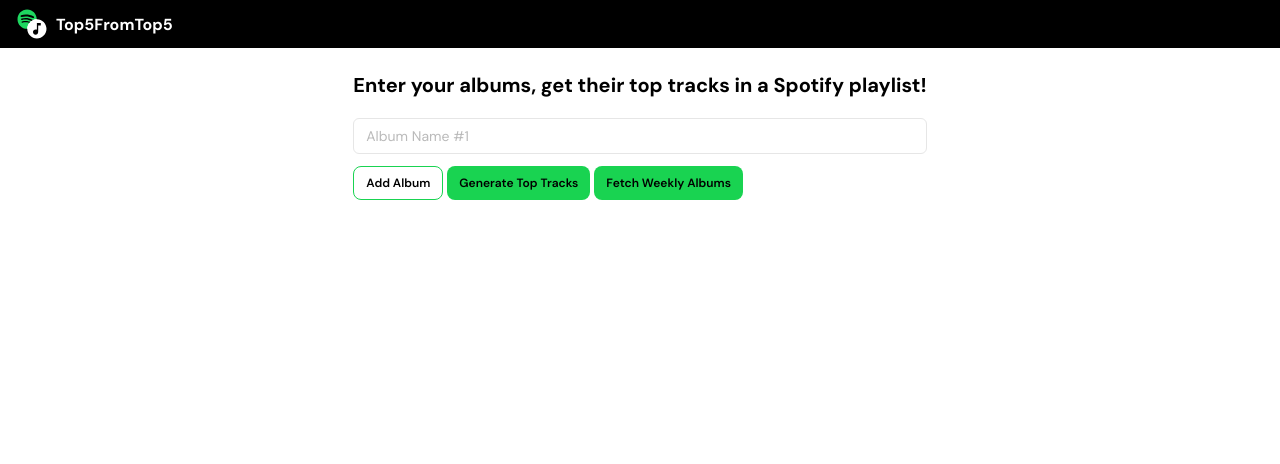
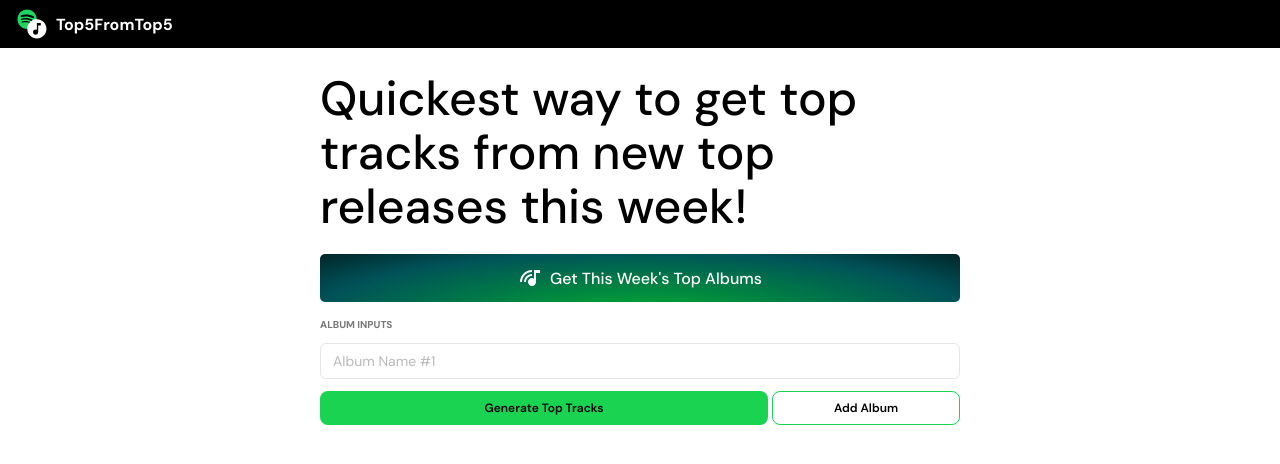
Before and after one commit to hamayunzafar/top5fromtop5, a React (Create React App) app: page / in a window 1280 px wide. Shown: the top 464 px of the page. Built offline with nearby package versions, Linux system fonts and the light colour scheme.

Commit message:
Fancy button added, css improvements, functionality cleanups

```diff
--- a/package.json
+++ b/package.json
@@ -7,10 +7,12 @@
     "@testing-library/react": "^13.4.0",
     "@testing-library/user-event": "^13.5.0",
     "axios": "^1.6.7",
+    "framer-motion": "^11.0.8",
     "http-proxy-middleware": "^2.0.6",
     "react": "^18.2.0",
     "react-dom": "^18.2.0",
     "react-scripts": "^5.0.1",
+    "react-spring": "^9.7.3",
     "web-vitals": "^2.1.4"
   },
   "scripts": {
@@ -36,5 +38,8 @@
       "last 1 firefox version",
       "last 1 safari version"
     ]
+  },
+  "devDependencies": {
+    "sass": "^1.71.1"
   }
 }
--- a/src/App.css
+++ b/src/App.css
@@ -1,6 +1,5 @@
 .App {
   text-align: center;
-
 }
 
 .App-logo {
@@ -16,10 +15,10 @@
 
 body {
   padding: 20px;
+  align-items: center;
   font-family: 'DM Sans' !important;
   display: flex;
-  flex-direction: column;
-  align-items: center;
+  justify-content: center;
 }
 
 /* Navbar.css */
@@ -61,14 +60,46 @@
   position: relative;
   display: flex;
   flex-direction: column;
-  width: 100%;
+  max-width: 80vh;
   margin-top: 52px;
+  font-family: 'DM Sans' !important;
+}
+
+.icon-button {
+  border: none;
+  background-size: 200%;
+  color: white;
+  padding: 12px 20px;
+  font-size: 16px;
+  cursor: pointer;
+  outline: none;
+  border-radius: 5px;
+  background-size: 200% 200%;
+  font-family: 'DM Sans';
+  font-weight: 500;
+  margin-bottom: 16px;
+  transition: .3s;
+  /* Additional styling as needed */
+  display: flex;
+  gap: 8px;
+  flex-direction: row;
+  align-items: center;
+  flex-wrap: nowrap;
+  justify-content: center;
+}
+
+.icon-button > img {
+  width: 24px;
+  height: 24px;
+}
+
+.icon-button:hover {
+  box-shadow: 0px 4px 24px 0px rgba(3, 139, 0, 0.40);
 }
 
 .buttons {
   font-size: 12px;
   font-weight: 600;
-  font-family: 'DM Sans';
   padding-top: 8px;
   padding-bottom: 8px;
   padding-left: 12px;
@@ -77,6 +108,7 @@
   border-radius: 8px;
   border: none;
   cursor: pointer;
+  font-family: 'DM Sans' !important;
 }
 
 .buttons:active {
@@ -88,13 +120,22 @@
   display: flex;
   flex-direction: column;
   gap: 20px;
+  font-family: 'DM Sans' !important;
 }
 
 .topHeader {
   display: block;
-  font-size: 20px;
-  font-weight: 700;
+  font-size: 48px;
+  line-height: 54px;
+  font-weight: 500;
   margin-bottom: 20px;
+}
+
+.subHeader {
+  font-size: 10px;
+  font-weight: 800;
+  color:#7a7a7a;
+  margin-bottom: 12px;
 }
 
 .input-container {
@@ -102,6 +143,7 @@
   flex-direction: column;
   gap: 8px;
   margin: 0px 0px 12px 0px;
+  font-family: 'DM Sans' !important;
 }
 
 .album_inputs {
@@ -110,19 +152,19 @@
   right: 0;
   bottom: 0;
   font-size: 14px;
-  font-family: 'DM Sans';
   padding-left: 12px;
   padding-right: 12px;
   padding-top: 8px;
   padding-bottom: 8px;
   border-radius: 6px;
   border: solid 1px rgb(230, 230, 230);
+  font-family: 'DM Sans' !important;
 }
 
 .album_inputs::placeholder {
   font-size: 14px;
-  font-family: 'DM Sans';
   color: rgb(186, 186, 186);
+  font-family: 'DM Sans' !important;
 }
 
 .button-containers {
@@ -131,14 +173,15 @@
   width: 100%;
 }
 
-.button-containers button:first-child {
+.button-containers button:nth-child(1) {
+  width: 70%;
+}
+
+.button-containers button:nth-child(2) {
   background-color: white;
   color: black;
   border: solid 1px rgb(25, 211, 81);
-}
-
-.button-containers button:first-child:active {
-  background-color: #ececec;
+  flex-grow: 1;
 }
 
 .uri-container {
@@ -196,6 +239,10 @@
 }
 
 @media screen and (max-width: 375px) {
+  .main-content {
+    width: 100%;
+  }
+
   .headerAndButton {
     flex-direction: column;
     gap:12px;
--- a/src/components/TopAlbumInputs.js
+++ b/src/components/TopAlbumInputs.js
@@ -1,5 +1,6 @@
 // TopAlbumInputs.js
 import React from 'react';
+import '../App.css';
 import {TopAlbumInput} from './TopAlbumInput';
 
 export const TopAlbumInputs = ({ albumNames, handleAlbumNameChange, addAlbumInput }) => {
--- a/src/components/TopTracksButton.js
+++ b/src/components/TopTracksButton.js
@@ -1,5 +1,6 @@
 // TopTracksButton.js
 import React from 'react';
+import '../App.css';
 
 export const TopTracksButton = ({ onClick, label }) => {
   return (
--- a/src/components/TopTracksGenerator.js
+++ b/src/components/TopTracksGenerator.js
@@ -1,9 +1,11 @@
 import React, { useState } from 'react';
 import axios from 'axios';
 import '../App.css';
+import fetchAlbumsIcon from '../resources/ic_fetchTopAlbums.svg';
 import { Navbar } from './Navbar.js';
 import {TopAlbumInputs} from './TopAlbumInputs';
 import {TopTracksButton} from './TopTracksButton';
+import { IconButton } from './designElements.js';
 
 export const TopTracksGenerator = () => {
   const [albumNames, setAlbumNames] = useState(['']); // Start with one input field
@@ -58,10 +60,6 @@
   const generateTopTracks = async (inputAlbumNames = albumNames) => {
     const clientId = process.env.REACT_APP_SPOTIFY_CLIENT_ID; // Replace with your actual client ID
     const clientSecret = process.env.REACT_APP_SPOTIFY_CLIENT_SECRET; // Replace with your actual client secret
-
-    /* const clientId = process.env.REACT_APP_CLIENT_ID; // Replace with your actual client ID
-    const clientSecret = process.env.REACT_APP_SECRET_CLIENT_ID; // Replace with your actual client secret */
-
 
     // Fetch access token
     const token = await fetchAccessToken(clientId, clientSecret);
@@ -128,16 +126,21 @@
     <div>
       <Navbar />
       <div className='main-content'>
-        <span className='topHeader'>Enter your albums, get their top tracks in a Spotify playlist!</span>
+        <span className='topHeader'>Quickest way to get top tracks from new top releases this week!</span>
+
+        <IconButton icon={fetchAlbumsIcon} text="Get This Week's Top Albums" onClick={fetchWeeklyAlbums} />
+
+        <span className='subHeader'>ALBUM INPUTS</span>
+
         <TopAlbumInputs
           albumNames={albumNames}
           handleAlbumNameChange={handleAlbumNameChange}
           addAlbumInput={addAlbumInput}
         />
         <div className='button-containers'>
+          <TopTracksButton onClick={generateTopTracks} label="Generate Top Tracks" />
           <TopTracksButton onClick={addAlbumInput} label="Add Album" />
-          <TopTracksButton onClick={generateTopTracks} label="Generate Top Tracks" />
-          <TopTracksButton onClick={fetchWeeklyAlbums} label="Fetch Weekly Albums" />
+          {/* <TopTracksButton onClick={fetchWeeklyAlbums} label="Fetch Weekly Albums" /> */}
         </div>
         {topTracks.length > 0 && (
           <>
--- /dev/null
+++ b/src/components/designElements.js
@@ -0,0 +1,22 @@
+import React from 'react';
+import { useSpring, animated } from 'react-spring';
+import '../App.css';
+import '../resources/top5fromtop5.svg';
+
+export const IconButton = ({ icon, text, onClick }) => {
+  // Define the gradient animation
+  const animatedStyles = useSpring({
+    from: { background: 'radial-gradient(81.46% 210.8% at 50% 151.14%, #00AA30 0%, #005258 58.78%, #000 100%)' },
+    to: { background: 'radial-gradient(104.3% 269.89% at 50% 0%, #00AA30 0%, #005258 58.78%, #000 100%)' },
+    config: { duration: 3000 },
+    loop: { reverse: true },
+  });
+
+  // Use the animated component from react-spring for the `button`
+  return (
+    <animated.button style={animatedStyles} type="button" className="icon-button" onClick={onClick}>
+      <img src={icon} alt="" aria-hidden="true" />
+      <span>{text}</span>
+    </animated.button>
+  );
+};
```
Also changed, not shown: src/resources/ic_fetchTopAlbums.svg (added), 1 other file (tests, documents, lock files or other folders).
